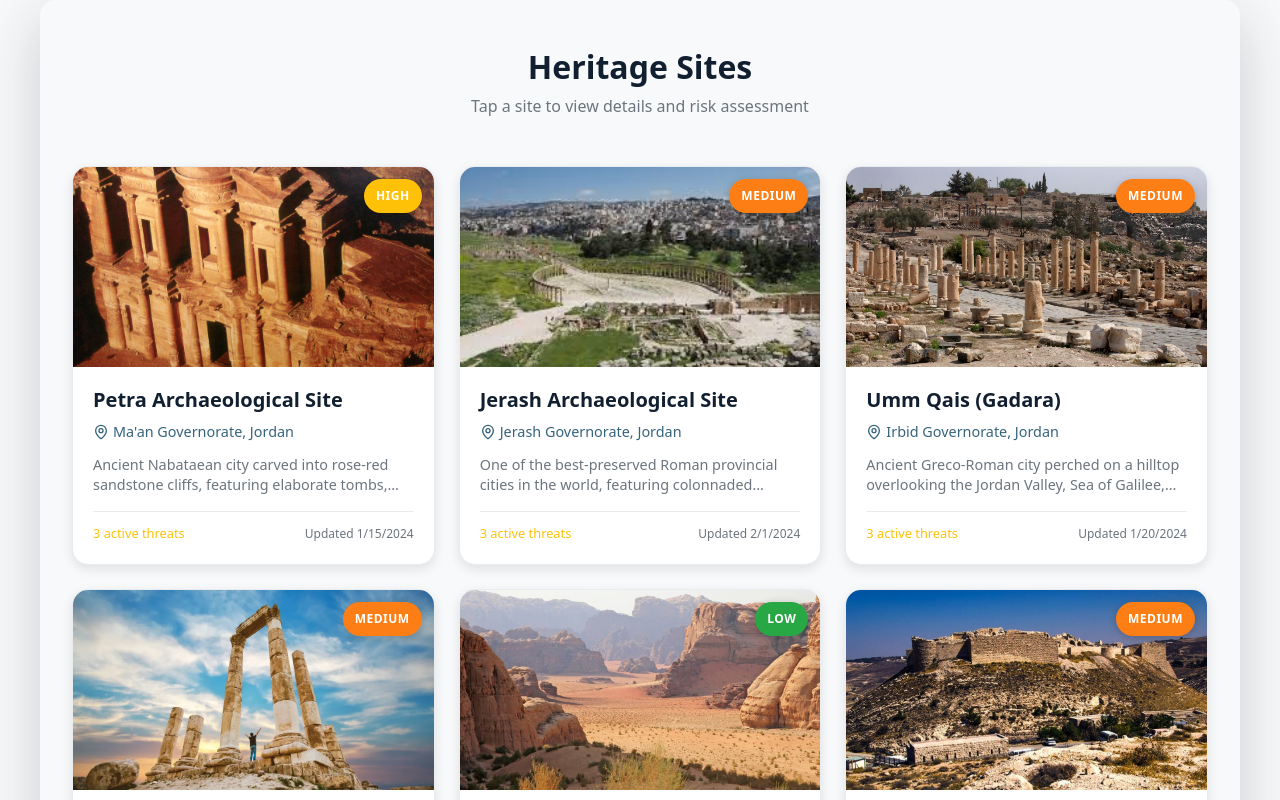
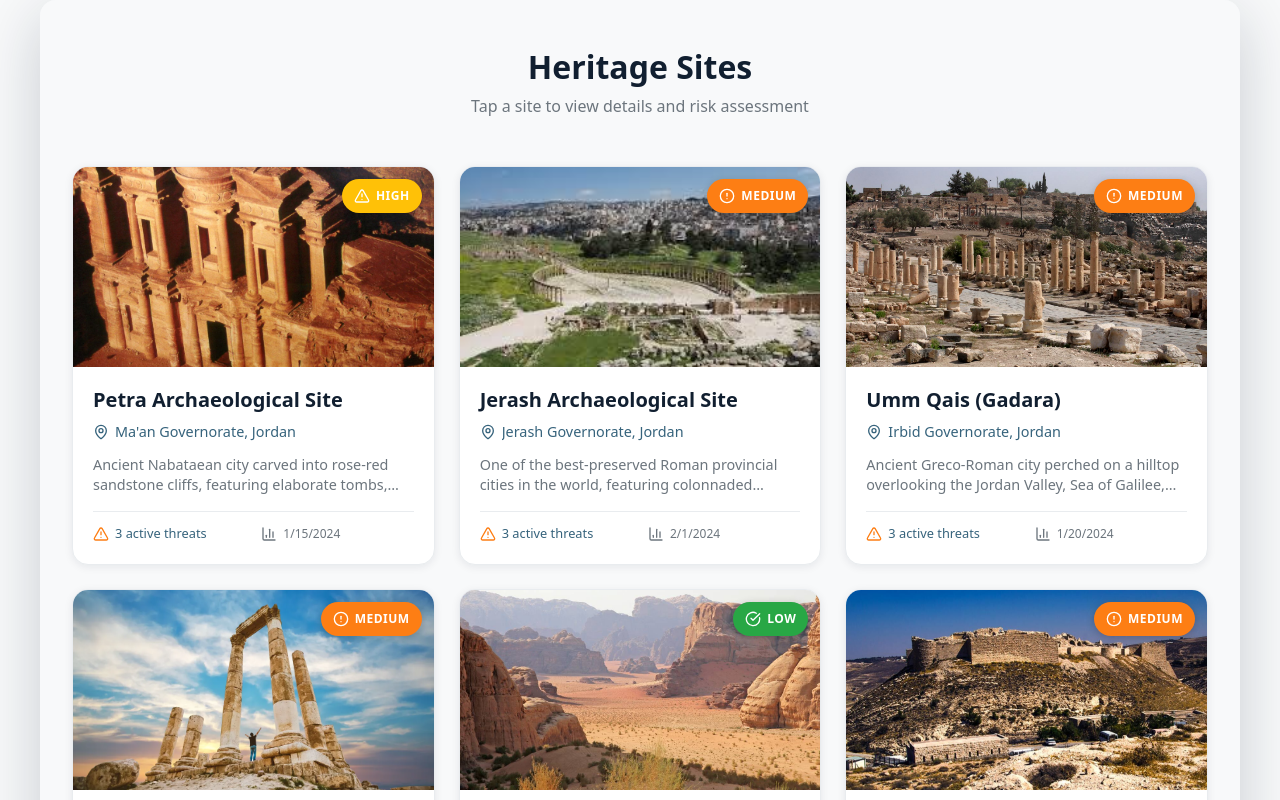
Before and after one commit to xbenedict/riskassessment, a React (Vite) app: page / in a window 1280 px wide. Shown: the top 800 px of the page. Built offline with nearby package versions, Linux system fonts and the light colour scheme.

Commit message:
finished step 7

```diff
--- a/src/components/Mobile/SiteGallery.module.css
+++ b/src/components/Mobile/SiteGallery.module.css
@@ -33,18 +33,16 @@
 }
 
 .siteCard {
-  background: var(--color-bg-primary);
-  border-radius: 16px;
+  /* Card component handles base styling, we just need overflow for image */
   overflow: hidden;
-  box-shadow: 0 4px 12px rgba(0, 0, 0, 0.1);
-  cursor: pointer;
-  transition: all 0.3s ease;
-  border: 1px solid var(--color-border-light);
+
+  /* Enhanced touch feedback for mobile */
+  -webkit-tap-highlight-color: rgba(54, 99, 124, 0.1);
 }
 
-.siteCard:active {
-  transform: scale(0.98);
-  box-shadow: 0 2px 8px rgba(0, 0, 0, 0.15);
+.siteCard:focus-visible {
+  outline: 2px solid var(--color-tertiary);
+  outline-offset: 2px;
 }
 
 .siteImage {
@@ -77,7 +75,17 @@
   text-transform: uppercase;
   letter-spacing: 0.5px;
   box-shadow: 0 2px 8px rgba(0, 0, 0, 0.2);
+  display: flex;
+  align-items: center;
+  gap: 0.375rem;
+  backdrop-filter: blur(4px);
 }
+
+.riskIcon {
+  flex-shrink: 0;
+}
+
+
 
 .siteInfo {
   padding: 1.25rem;
@@ -97,13 +105,14 @@
   margin: 0 0 0.75rem 0;
   display: flex;
   align-items: center;
-  gap: 0.25rem;
+  gap: 0.375rem;
 }
 
-.siteLocation {
-  display: flex;
-  align-items: center;
-  gap: 0.25rem;
+.siteLocation span {
+  flex: 1;
+  overflow: hidden;
+  text-overflow: ellipsis;
+  white-space: nowrap;
 }
 
 .siteDescription {
@@ -125,15 +134,25 @@
   color: var(--color-text-muted);
   border-top: 1px solid var(--color-border-light);
   padding-top: 0.75rem;
+  gap: 1rem;
+}
+
+.threatInfo,
+.updateInfo {
+  display: flex;
+  align-items: center;
+  gap: 0.375rem;
+  flex: 1;
 }
 
 .threatCount {
   font-weight: 500;
-  color: var(--color-risk-medium);
+  color: var(--color-text-secondary);
 }
 
 .lastUpdated {
   font-size: 0.75rem;
+  color: var(--color-text-muted);
 }
 
 /* Tablet and larger screens */
@@ -172,4 +191,29 @@
   .siteImage {
     height: 180px;
   }
+
+
+
+  /* Reduce hover effects on touch devices */
+  .siteCard:hover .siteImage img {
+    transform: none;
+  }
 }
+
+/* Touch device optimizations */
+@media (hover: none) and (pointer: coarse) {
+  .siteCard:hover .siteImage img {
+    transform: none;
+  }
+}
+
+/* Reduced motion support */
+@media (prefers-reduced-motion: reduce) {
+  .siteImage img {
+    transition: none;
+  }
+
+  .siteCard:hover .siteImage img {
+    transform: none;
+  }
+}
--- a/src/components/Mobile/SiteGallery.tsx
+++ b/src/components/Mobile/SiteGallery.tsx
@@ -1,7 +1,7 @@
 import React from 'react';
 import type { HeritageSite } from '../../types';
 import { mockSites } from '../../utils/mockData';
-import { Icon } from '../UI';
+import { Icon, Card } from '../UI';
 import styles from './SiteGallery.module.css';
 
 interface SiteGalleryProps {
@@ -43,6 +43,23 @@ export const SiteGallery: React.FC<SiteGalleryProps> = ({ onSiteSelect }) => {
     }
   };
 
+  const getRiskIcon = (risk: string) => {
+    switch (risk) {
+      case 'extremely-high':
+        return 'x-circle';
+      case 'very-high':
+        return 'alert-triangle';
+      case 'high':
+        return 'alert-triangle';
+      case 'medium-high':
+        return 'alert-circle';
+      case 'low':
+        return 'check-circle';
+      default:
+        return 'help-circle';
+    }
+  };
+
   return (
     <div className={styles.siteGallery}>
       <header className={styles.galleryHeader}>
@@ -52,10 +69,22 @@ export const SiteGallery: React.FC<SiteGalleryProps> = ({ onSiteSelect }) => {
 
       <div className={styles.sitesGrid}>
         {mockSites.map((site) => (
-          <div
+          <Card
             key={site.id}
+            interactive
+            padding="none"
+            shadow="medium"
             className={styles.siteCard}
             onClick={() => onSiteSelect(site.id)}
+            role="button"
+            tabIndex={0}
+            onKeyDown={(e) => {
+              if (e.key === 'Enter' || e.key === ' ') {
+                e.preventDefault();
+                onSiteSelect(site.id);
+              }
+            }}
+            aria-label={`View details for ${site.name}`}
           >
             <div className={styles.siteImage}>
               <img
@@ -67,28 +96,41 @@ export const SiteGallery: React.FC<SiteGalleryProps> = ({ onSiteSelect }) => {
                 className={styles.riskBadge}
                 style={{ backgroundColor: getRiskColor(site.riskProfile.overallRisk) }}
               >
-                {getRiskLabel(site.riskProfile.overallRisk)}
+                <Icon
+                  name={getRiskIcon(site.riskProfile.overallRisk) as any}
+                  size="sm"
+                  color="white"
+                  className={styles.riskIcon}
+                />
+                <span>{getRiskLabel(site.riskProfile.overallRisk)}</span>
               </div>
+
             </div>
 
             <div className={styles.siteInfo}>
               <h3>{site.name}</h3>
               <p className={styles.siteLocation}>
                 <Icon name="map-pin" size="sm" />
-                {site.location.address}
+                <span>{site.location.address}</span>
               </p>
               <p className={styles.siteDescription}>{site.description}</p>
 
               <div className={styles.siteMeta}>
+                <div className={styles.threatInfo}>
+                  <Icon name="alert-triangle" size="sm" color="#fd7e14" />
                   <span className={styles.threatCount}>
                     {site.riskProfile.activeThreats.length} active threats
                   </span>
+                </div>
+                <div className={styles.updateInfo}>
+                  <Icon name="bar-chart-3" size="sm" color="#6c757d" />
                   <span className={styles.lastUpdated}>
-                  Updated {new Date(site.riskProfile.lastUpdated).toLocaleDateString()}
+                    {new Date(site.riskProfile.lastUpdated).toLocaleDateString()}
                   </span>
                 </div>
               </div>
             </div>
+          </Card>
         ))}
       </div>
     </div>
```
Also changed, not shown: .kiro/specs/ui-redesign/tasks.md. Lines whose indentation alone changed are shown as unchanged.
